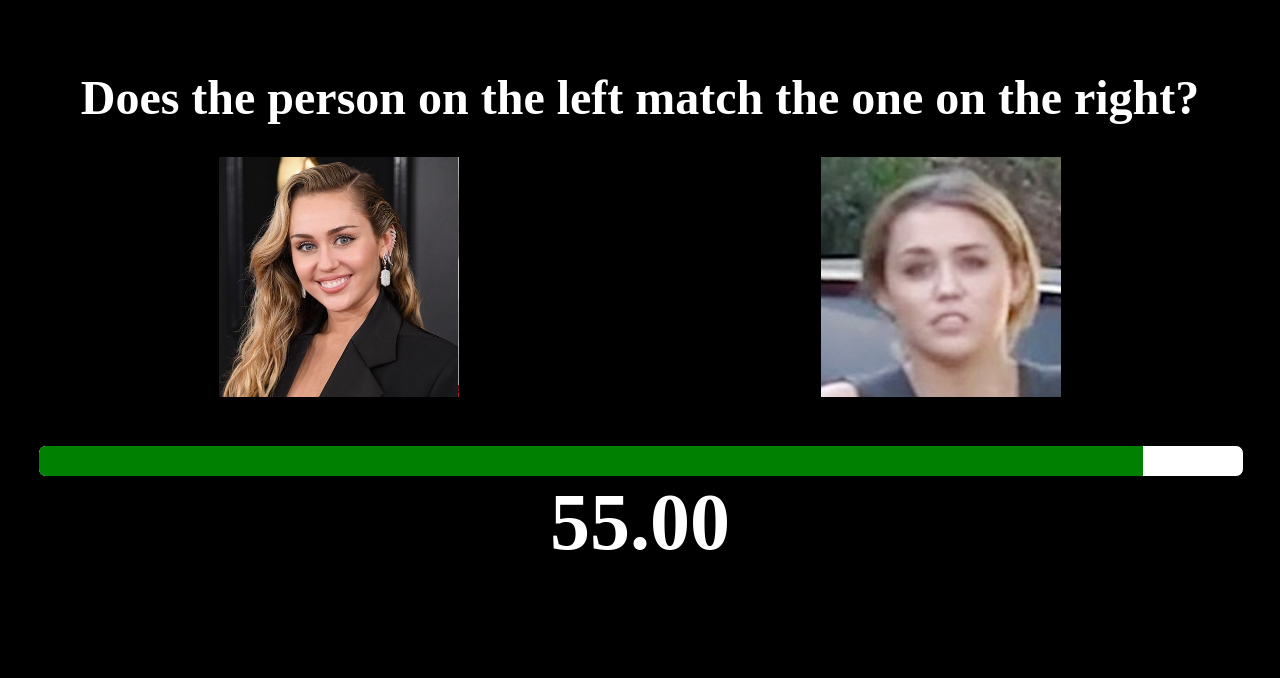
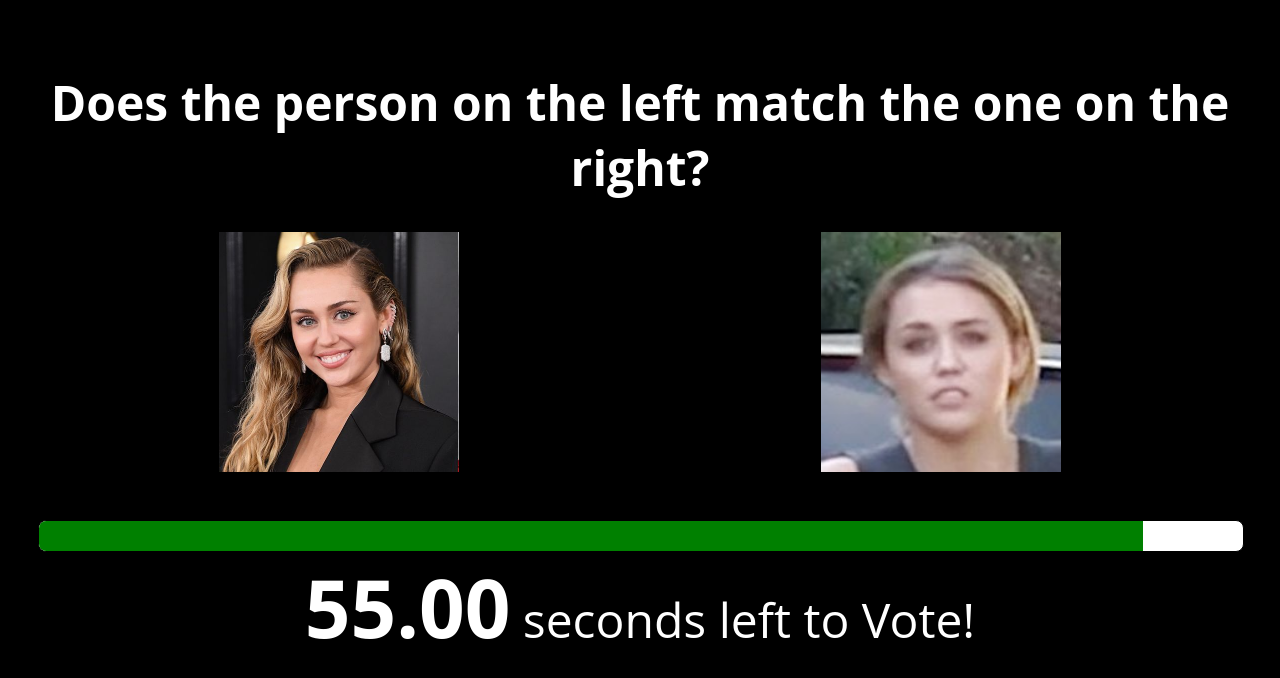
Before and after one commit to akinhwan/CrowdFace-OBS-overlay, a plain HTML site: page index.html in a window 1280 px wide. Drawn offline with nearby package versions, Linux system fonts and the light colour scheme.

Commit message:
open sans font. seconds text

```diff
--- a/index.html
+++ b/index.html
@@ -21,7 +21,7 @@
     <div class="progress"><div class="progress-inner green"></div></div>
     <!-- <hr /> -->
     <!-- <h2>Number timer</h2> -->
-    <div class="timer"></div>
+    <div class="timer"><span></span> seconds left to Vote!</div>
 
     <script src="https://cdnjs.cloudflare.com/ajax/libs/jquery/3.3.1/jquery.min.js"></script>
     <script src="./main.js"></script>
--- a/main.js
+++ b/main.js
@@ -44,7 +44,7 @@ function progressBar(percentage) {
 }
 
 function timer() {
-  $(".timer").html(
+  $(".timer > span").html(
     (Math.round(((indexPB * 1000) / 600 / 100) * 10) / 10).toFixed(2)
   );
 }
--- a/styles.css
+++ b/styles.css
@@ -1,6 +1,7 @@
 body {
   color: white;
   background: black;
+  font-family: "Open Sans", sans-serif;
 }
 
 body {
@@ -54,9 +55,12 @@ img {
   background: red;
 }
 .timer {
+  font-size: 3rem;
+  text-align: center;
+}
+.timer > span {
   font-weight: 700;
   font-size: 5rem;
-  text-align: center;
 }
 .item {
   position: relative;
```
